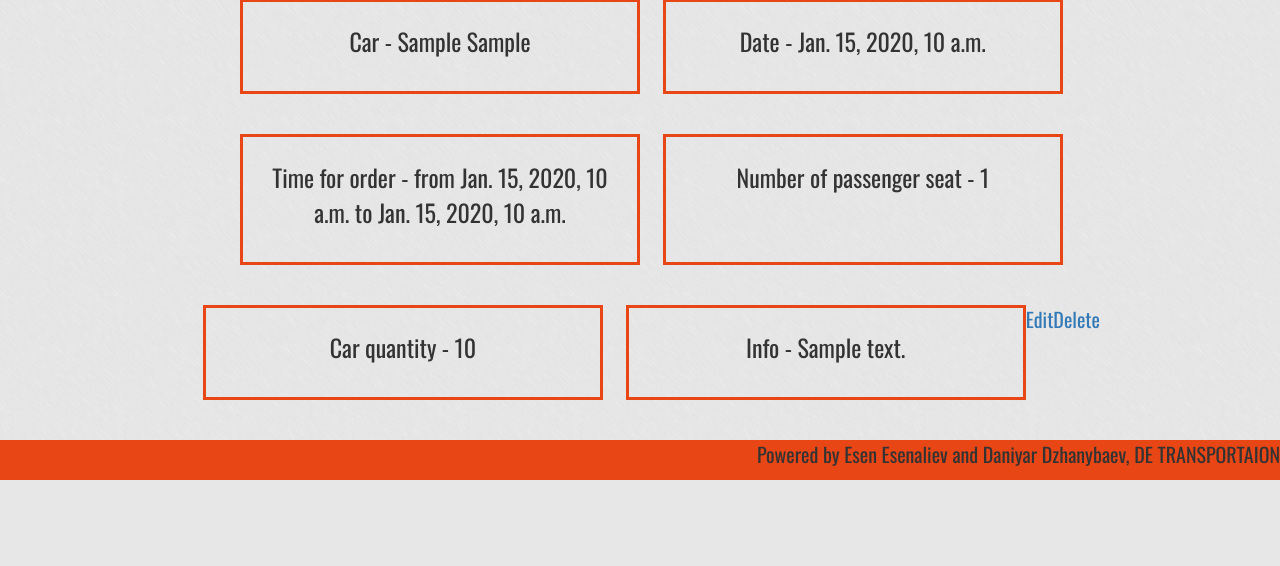
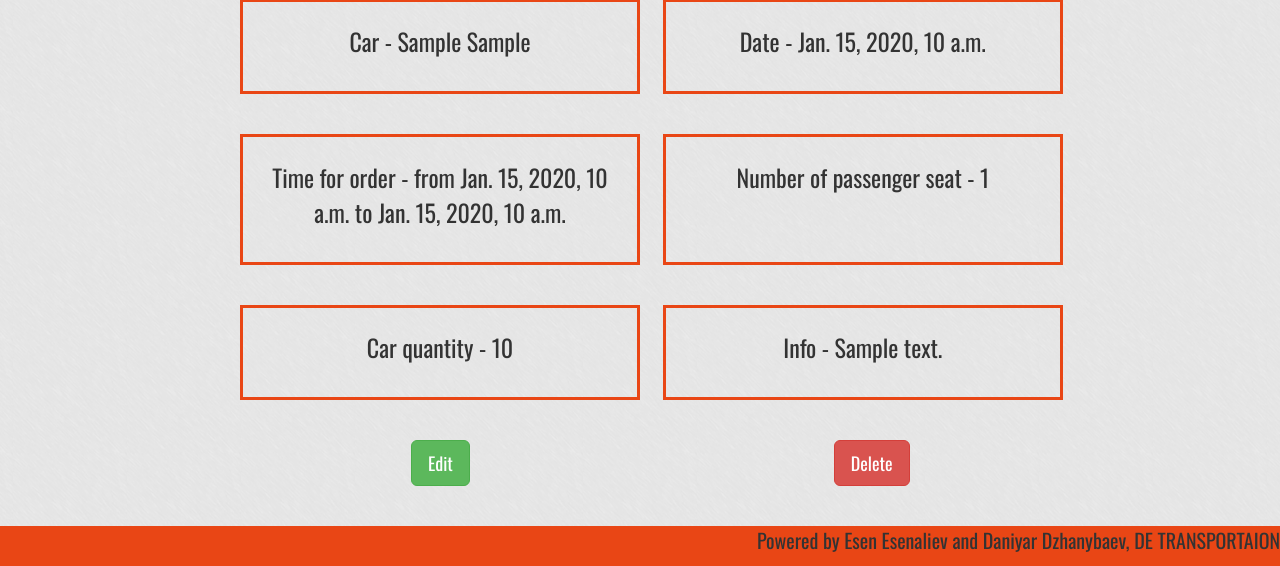
Before and after one commit to Esen9248/DE-transport, a Django app: a page that uses DE_project/orders/templates/order_details.html in a window 1280 px wide. Shown: the part 458-1024 px from the top of the page. Before the commit the page ends 938 px from the top, so only its background shows below. Run offline with Django 3.2, Linux system fonts and the light colour scheme; a user stored in the database is signed in; tables that the repository leaves empty hold one stand-in row (values such as "Sample post"); some libraries are stand-ins or nearby versions.

Commit message:
Dan4o zaparil

```diff
--- a/DE_project/DE_project/static/css/order-details.css
+++ b/DE_project/DE_project/static/css/order-details.css
@@ -14,7 +14,7 @@
     flex-wrap: wrap;
     justify-content: center;
 }
-.order-info div{
+.order-info .div{
     margin: 0 0 4rem 2%;
     width: 400px;
     border: 3px solid #E94615;
@@ -22,7 +22,15 @@
     text-align: center;
     font-size: 120%;
 }
-
+.button{
+    margin: 0 0 4rem 2%;
+    width: 400px;
+    padding-left: 15%;
+}
+.btn a{
+    text-decoration: none;
+    color: #fff;
+}
 .footer{
     background-color: #E94615;
     bottom:0;
--- a/DE_project/orders/templates/order_details.html
+++ b/DE_project/orders/templates/order_details.html
@@ -13,19 +13,19 @@
 
 {% block contents %}
 <div class='order-info container'>
-    <div><p>Car -{% for car in order.cars.all %}
+    <div class='div'><p>Car -{% for car in order.cars.all %}
         {% if car == order.cars.last %} {{ car }}
             {% else %}
             {{ car }},
          {% endif %}
           {% endfor %}</p></div>
-    <div><p>Date - {{ order.time_at }}</p></div>
-    <div><p>Time for order - from {{ order.time_from }} to {{ order.time_to }}</p></div>
-    <div><p>Number of passenger seat - {{ order.number_of_passenger_seat }}</p></div>
-    <div><p>Car quantity  - {{ order.car_quantity }}</p></div>
-    <div><p>Info - {{ order.info_about_order }}</p></div>
-    <a href=" {% url 'post-edit' order.id %} ">Edit</a>
-            <a href=" {% url 'delete-post' order.id %}" >Delete</a>
+    <div class='div'><p>Date - {{ order.time_at }}</p></div>
+    <div class='div'><p>Time for order - from {{ order.time_from }} to {{ order.time_to }}</p></div>
+    <div class='div'><p>Number of passenger seat - {{ order.number_of_passenger_seat }}</p></div>
+    <div class='div'><p>Car quantity  - {{ order.car_quantity }}</p></div>
+    <div class='div'><p>Info - {{ order.info_about_order }}</p></div>
+    <div class='button'><button class='btn btn-lg btn-success'><a href=" {% url 'post-edit' order.id %} ">Edit</a></button></div>
+    <div class='button'><button class='btn btn-lg btn-danger'><a href=" {% url 'delete-post' order.id %}" >Delete</a></button></div>
 </div>
 
 {% endblock %}
--- a/DE_project/orders/templates/post_order.html
+++ b/DE_project/orders/templates/post_order.html
@@ -18,12 +18,12 @@
 </div>
 {% endblock %}
 {% block title %}
-Make new order
+{{ page_name }}
 {% endblock %}
 
 {% block page_name %}
 <div class='page_name_div'>
-<h2 class=page_name>Make New Order</h2>
+<h2 class=page_name>{{ page_name }}</h2>
 </div>
 {% endblock %}
 
--- a/DE_project/orders/views.py
+++ b/DE_project/orders/views.py
@@ -14,6 +14,7 @@ def order_details(request, slug):
 
 @login_required
 def post_order(request):
+    page_name = 'Make An Order'
     form = OrderForm(request.POST or None, initial={'user': request.user.users})
     if request.method == 'POST' and form.is_valid():
         form.save()
@@ -23,6 +24,7 @@ def post_order(request):
 
 @login_required
 def post_edit(request, id):
+    page_name = 'Edit Your Order'
     order = Orders.objects.get(id=id)
     form = OrderForm(request.POST or None, instance=order)
     if request.method == 'POST' and form.is_valid():
```
